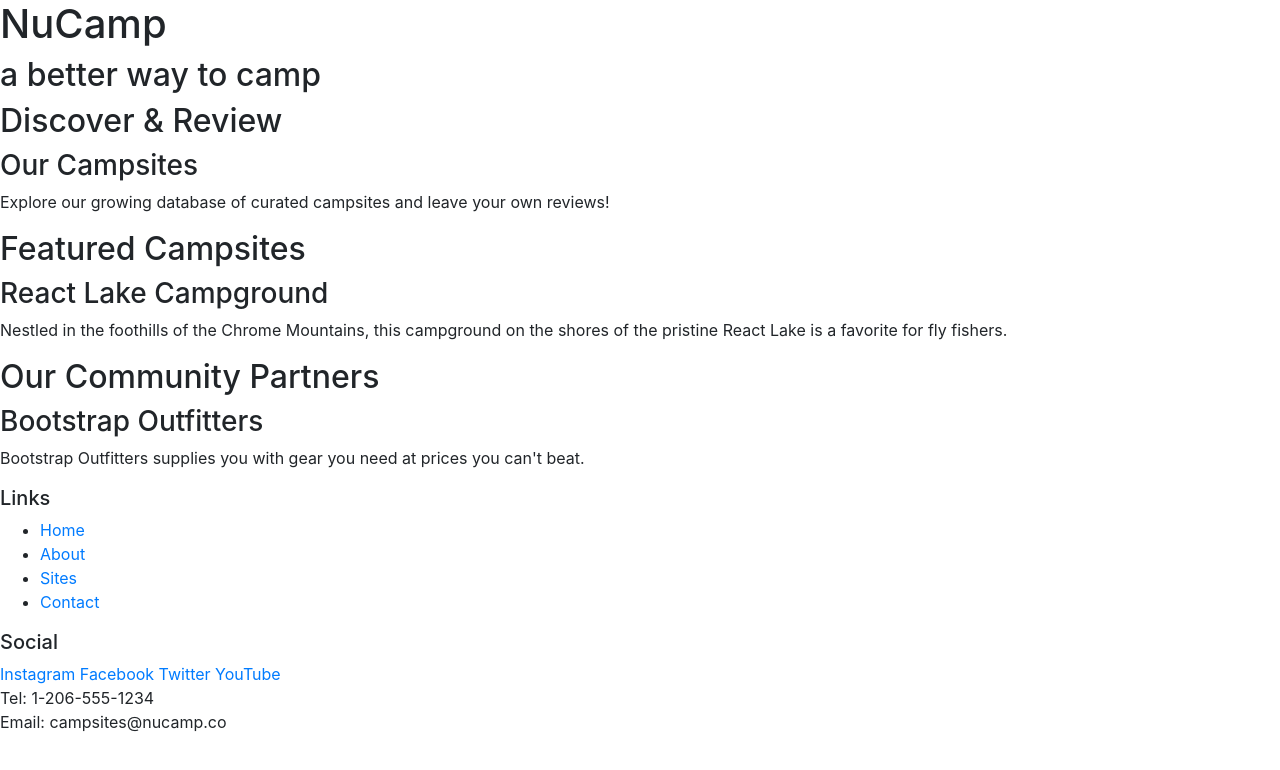
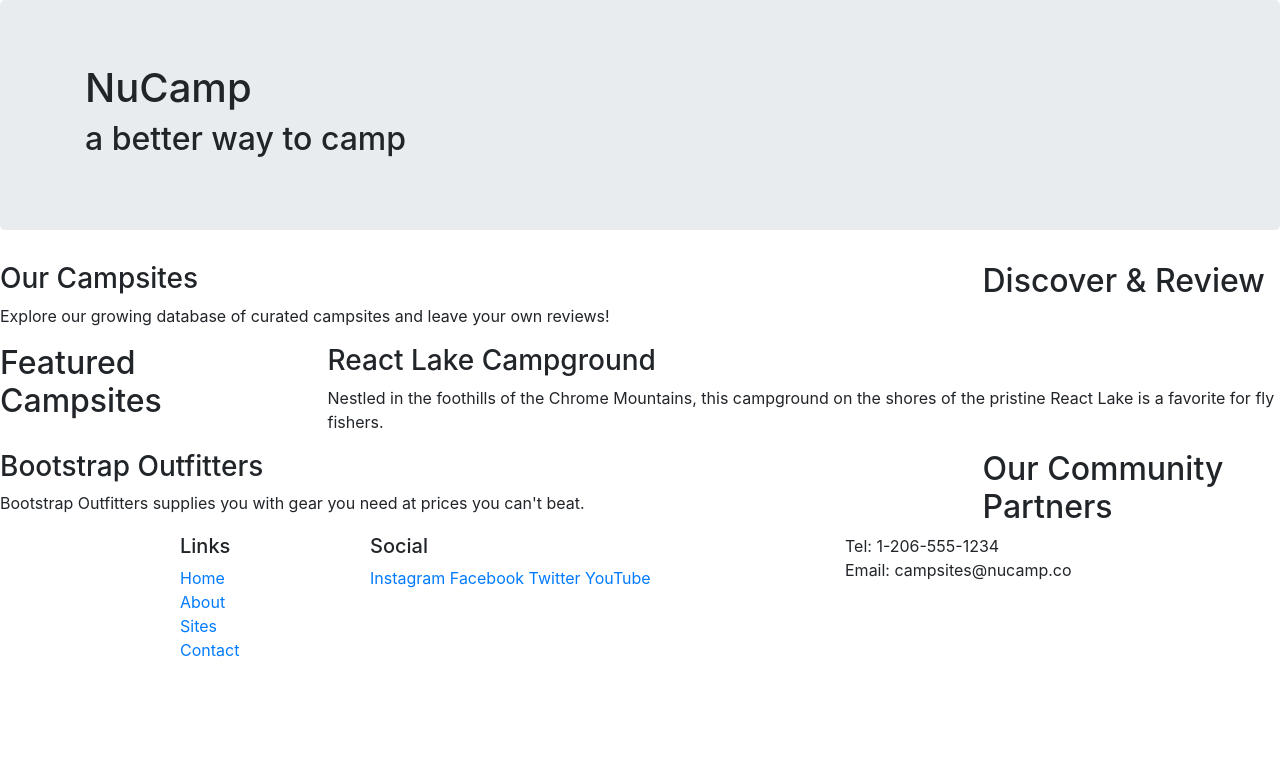
Before and after one commit to sokhakun/nucampsite, a website: page index.html in a window 1280 px wide. Drawn offline with nearby package versions, Linux system fonts and the light colour scheme.

Commit message:
Bootstrap Grid

```diff
--- a/index.html
+++ b/index.html
@@ -13,51 +13,71 @@
 
 <body>
 
-    <header>
-        <div>
+    <header class="jumbotron">
+        <div class="container">
+            <div class="row">
+                <div class="col">
                     <h1>NuCamp</h1>
                     <h2>a better way to camp</h2>
                 </div>
+            </div>
+        </div>
     </header>
-
-    <div>
+<div class="container"></div>
+    <div class="row">
+        <div class="col-sm-4 order-sm-last col-md-3">
             <h2>Discover & Review</h2>
+        </div>
+        <div class="col">
             <h3>Our Campsites</h3>
             <p>Explore our growing database of curated campsites and leave your own reviews!</p>
         </div>
+    </div>
 
-    <div>
+    <div class="row">
+        <div class="col-sm-4  col-md-3">
             <h2>Featured Campsites</h2>
+        </div>
+        <div class="col">
             <h3>React Lake Campground</h3>
             <p>Nestled in the foothills of the Chrome Mountains, this campground on the shores of the pristine React Lake is a favorite for fly fishers.</p>
         </div>
+    </div>
 
-    <div>
+    <div class="row">
+        <div class="col-sm-4 order-sm-last col-md-3">
             <h2>Our Community Partners</h2>
+        </div>
+        <div class="col">
             <h3>Bootstrap Outfitters</h3>
             <p>Bootstrap Outfitters supplies you with gear you need at prices you can't beat.</p>
         </div>
+    </div>
 
     <footer>
-        <div>
+        <div class="container">
+            <div class="row">
+                <div class="col-4 col-md-2 offset-1" >
                     <h5>Links</h5>
-            <ul>
+                    <ul class="list-unstyled">
                         <li><a href="#">Home</a></li>
                         <li><a href="#">About</a></li>
                         <li><a href="#">Sites</a></li>
                         <li><a href="#">Contact</a></li>
                     </ul>
                 </div>
-        <div>
+                <div class="col-6 col-sm-5">
                     <h5>Social</h5>
                     <a href="http://instagram.com/">Instagram</a>
                     <a href="http://facebook.com/">Facebook</a>
                     <a href="http://twitter.com/">Twitter</a>
                     <a href="http://youtube.com/">YouTube</a>
                 </div>
-        <div>
+                <div class="col-sm-4">
                     Tel: 1-206-555-1234<br />
                     Email: campsites@nucamp.co
+                </div>
+            </div>
         </div>
     </footer>
 
```
Lines whose indentation alone changed are shown as unchanged.
